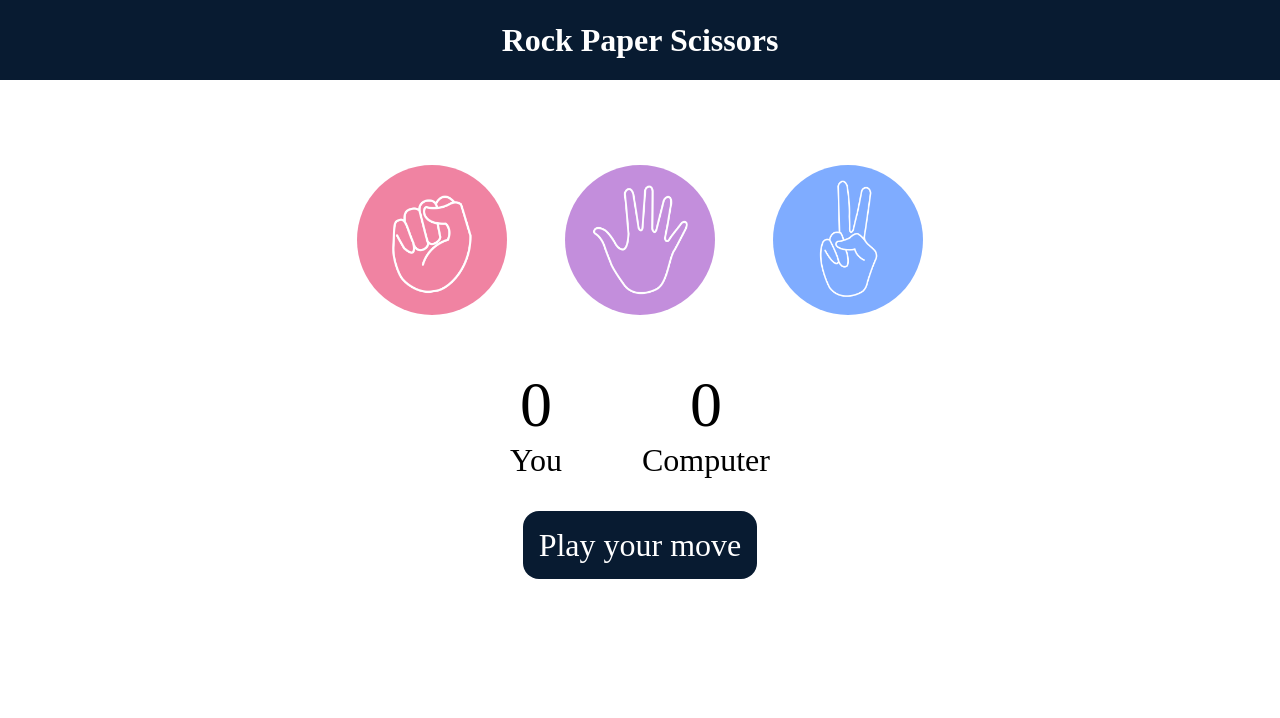
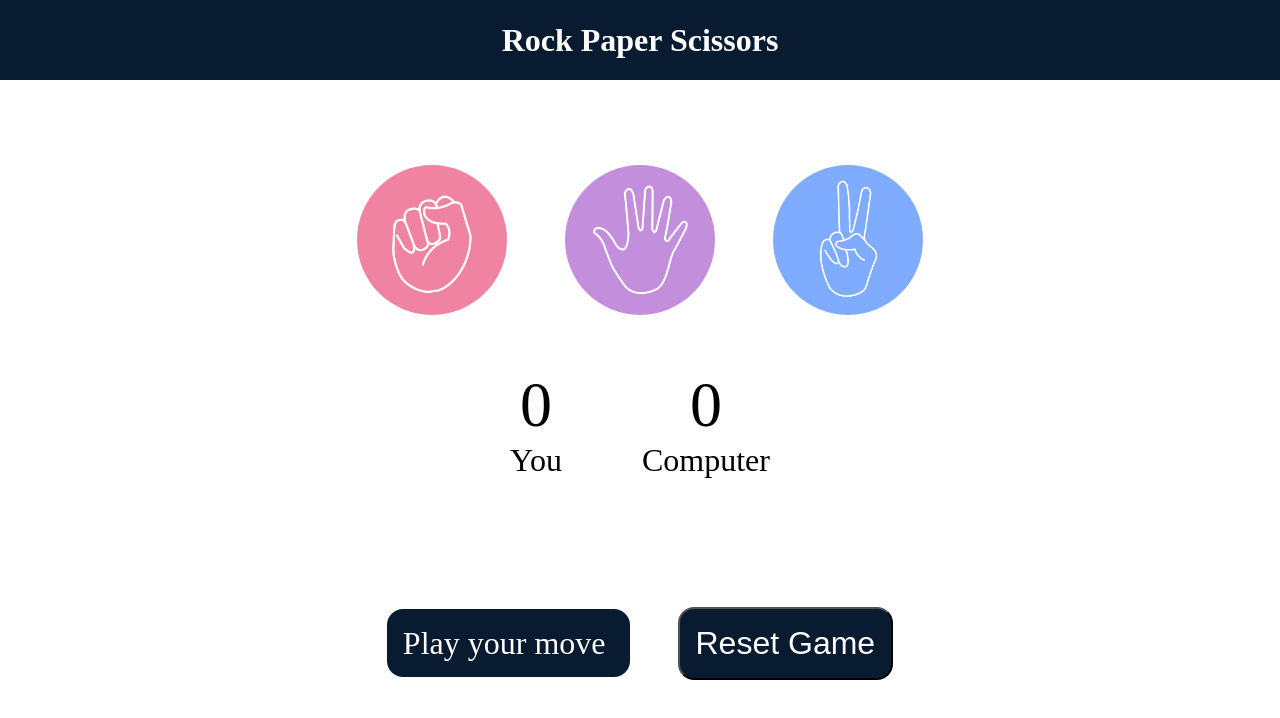
Before and after one commit to Little4stfu/JavaScript, a plain HTML site: page RPS game/index.html in a window 1280 px wide. Drawn offline with Linux system fonts and the light colour scheme.

Commit message:
add code

```diff
--- a/RPS game/index.html
+++ b/RPS game/index.html
@@ -35,7 +35,10 @@
         <p id="msg">
             Play your move
         </p>
+        <button class="button-reset">Reset Game</button>
     </div>
+
+
 
 
 </body>
--- a/RPS game/index.js
+++ b/RPS game/index.js
@@ -1,5 +1,7 @@
 let userScore = 0;
 let compScore = 0;
+
+let reset = document.querySelector(".button-reset");
 
 const choices = document.querySelectorAll(".choice");
 const msg = document.querySelector("#msg");
--- a/RPS game/style.css
+++ b/RPS game/style.css
@@ -63,3 +63,15 @@ img{
     padding: 1rem;
     border-radius: 1rem;
 }
+
+
+.button-reset{
+    background-color: #081b31;
+    color: #fff;
+    font-size: 2rem;
+    margin-top: 5rem;
+    margin-left: 3rem;
+    display:inline;
+    padding: 1rem;
+    border-radius: 1rem;
+}
```
Also changed, not shown: 1 other file.
